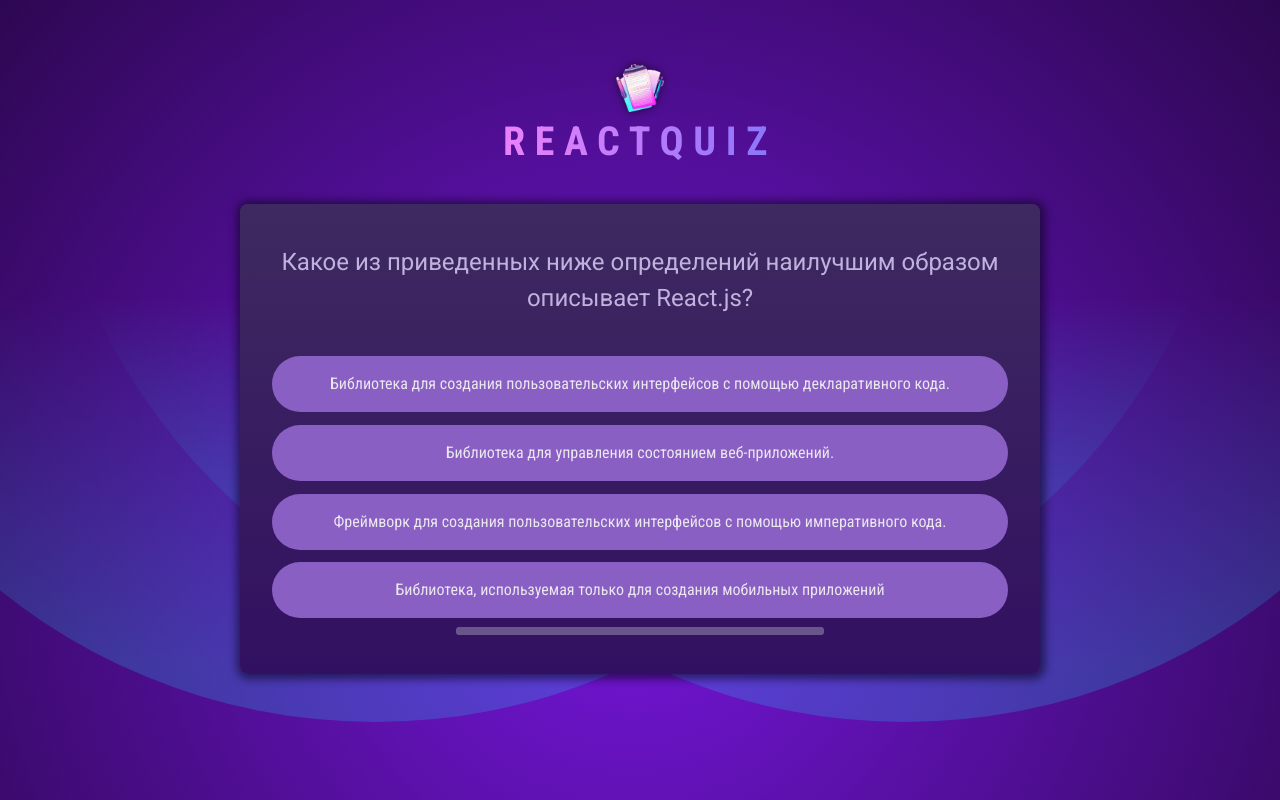
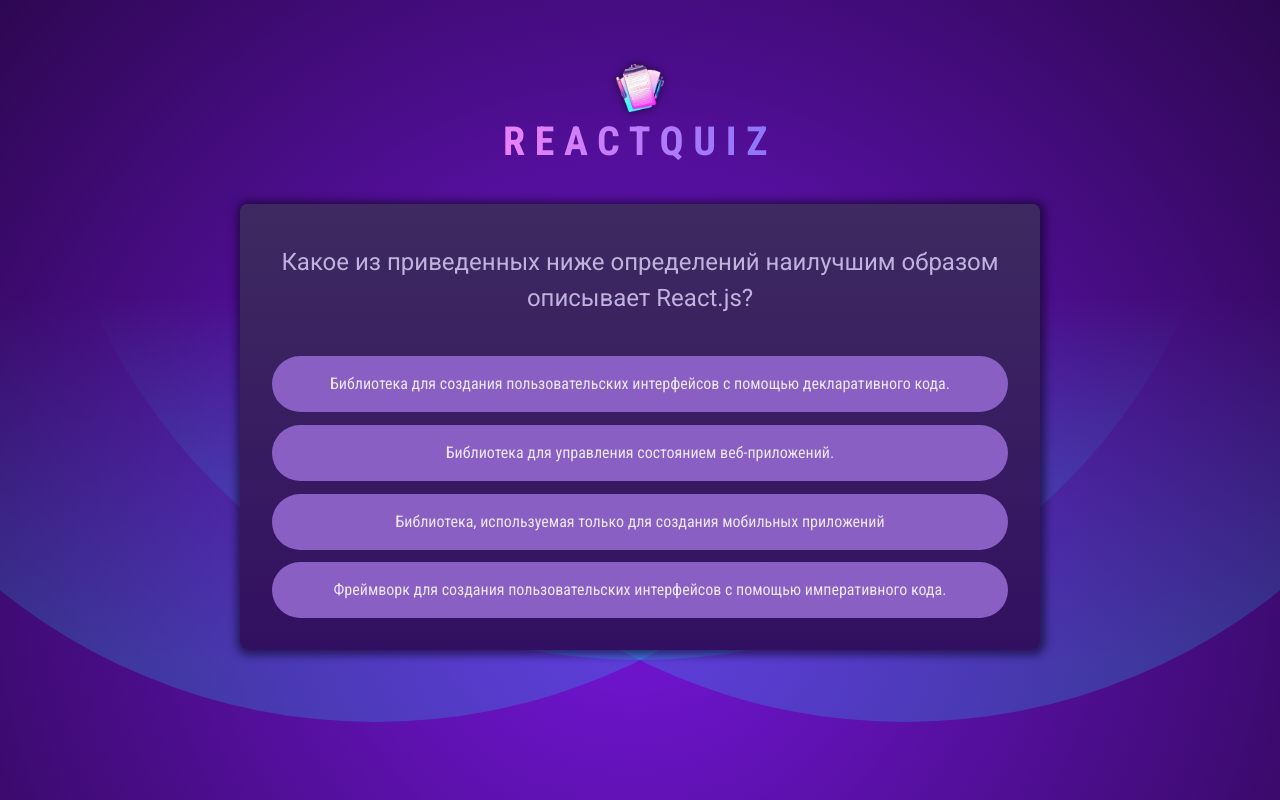
Before and after one commit to GeKtoRiX/projectQuiz, a React (Vite) app: page / in a window 1280 px wide. Built offline with nearby package versions, Linux system fonts and the light colour scheme.

Commit message:
separated logic in different componets

```diff
--- a/src/components/Answers.jsx
+++ b/src/components/Answers.jsx
@@ -1,15 +1,13 @@
 import { useRef } from 'react';
 
 export default function Answers({
-  userAnswers,
+  lastUserAnswer,
   answerState,
   currentAnswers,
   handleSelectAnswer,
 }) {
   // Текущий массив перемешанных ответов(Не подвержен перерендеру).
   const shuffledAnswer = useRef();
-  // Последний(текущий) ответ пользователя на вопрос.
-  const lastUserAnswer = userAnswers[userAnswers.length - 1];
 
   // Первичный перемешанный массив ответов.
   if (!shuffledAnswer.current) {
@@ -19,7 +17,7 @@
   }
   return (
     <ul id='answers'>
-      {currentAnswers.map((answer) => {
+      {shuffledAnswer.current.map((answer) => {
         // Сверка ответа пользователя с вариантами ответа.
         const isSelected = lastUserAnswer === answer;
         let cssClass = '';
@@ -38,6 +36,7 @@
               onClick={() => {
                 handleSelectAnswer(answer);
               }}
+              disabled={answerState !== ''}
             >
               {answer}
             </button>
--- a/src/components/Question.jsx
+++ b/src/components/Question.jsx
@@ -1,24 +1,52 @@
+import { useState } from 'react';
+import QUESTIONS from '@/data/questions.js';
 import Answers from './Answers.jsx';
-import QuestionTimer from './QuestionTimer.jsx';
+// import QuestionTimer from './QuestionTimer.jsx';
 
-export default function Question({
-  userAnswers,
-  answerState,
-  currentAnswers,
-  currentQuestionText,
-  handleSelectAnswer,
-  handleSkipAnswer,
-}) {
+export default function Question({ index, handleSelectAnswerMain, handleSkipAnswer }) {
+  const [answer, setAnswer] = useState({
+    selectedAnswer: '',
+    isCorrect: null,
+  });
+  // Стилизация ответа пользователя и добавления ответа пользователя в массив ответов.
+  function handleSelectAnswer(answer) {
+    // Ответ пользователя.
+    setAnswer({
+      selectedAnswer: answer,
+      isCorrect: null,
+    });
+    // Стилизация ответа пользователя
+    setTimeout(() => {
+      setAnswer({
+        selectedAnswer: answer,
+        isCorrect: QUESTIONS[index].answers[0] === answer,
+      });
+      // Добавления ответа пользователя в массив ответов.
+      setTimeout(() => {
+        console.log('Ответ пользователя добавлен...');
+        handleSelectAnswerMain(answer);
+      }, 2000);
+    }, 1000);
+  }
+  // Состояние ответа пользователя.
+  let answerState = '';
+  // Ответ пользователя.
+  if (answer.selectedAnswer && answer.isCorrect !== null) {
+    answerState = answer.isCorrect ? 'correct' : 'wrong';
+  } else if (answer.selectedAnswer) {
+    answerState = 'answered';
+  }
+
   return (
     <div id='question'>
-      <h2>{currentQuestionText}</h2>
+      <h2>{QUESTIONS[index].text}</h2>
       <Answers
-        userAnswers={userAnswers}
+        lastUserAnswer={answer.selectedAnswer}
         answerState={answerState}
-        currentAnswers={currentAnswers}
+        currentAnswers={QUESTIONS[index].answers}
         handleSelectAnswer={handleSelectAnswer}
       />
-      {<QuestionTimer timeout={3000} onTimeout={handleSkipAnswer} />}
+      {/* {<QuestionTimer timeout={3000} onTimeout={handleSkipAnswer} />} */}
     </div>
   );
 }
--- a/src/components/Quiz.jsx
+++ b/src/components/Quiz.jsx
@@ -4,50 +4,26 @@
 import Question from './Question';
 
 export default function Quiz() {
-  // Цветовое выделение ответа пользователя.
-  const [answerState, setAnswerState] = useState('');
   // Ответы пользователя.
   const [userAnswers, setUserAnswer] = useState([]);
 
   // Индекс текущего вопроса.
-  const activeQuestionIndex =
-    answerState === '' ? userAnswers.length : userAnswers.length - 1;
+  const activeQuestionIndex = userAnswers.length;
 
   // Функция обработки ответа пользователя.
-  const handleSelectAnswer = useCallback(
-    function handleSelectAnswer(selectedAnswer) {
-      // Нажатие пользователя на вариант ответа(Ререндер).
-      setAnswerState('answered');
-      // Добавление ответа пользователя в массив ответов.(Ренрендер).
-      setUserAnswer((prevUserAnswers) => {
-        return [...prevUserAnswers, selectedAnswer];
-      });
-      // Изменение стиля выбранного ответа в зависимости от правильности ответа.
-      setTimeout(() => {
-        if (selectedAnswer === QUESTIONS[activeQuestionIndex].answers[0])
-          // Ответ верный(Ререндер).
-          setAnswerState('correct');
-        else {
-          // Ответ не верный(Ререндер).
-          setAnswerState('wrong');
-        }
-        // Отображение стиля выбранного ответа в течение 2 секунд.
-        setTimeout(() => {
-          console.log('Ответ пользователя обработан...');
-          setAnswerState('');
-        }, 2000);
-      }, 1000);
-    },
-    [activeQuestionIndex]
-  );
+  const handleSelectAnswer = useCallback(function handleSelectAnswer(selectedAnswer) {
+    // Добавление ответа пользователя в массив ответов.(Ренрендер).
+    setUserAnswer((prevUserAnswers) => {
+      return [...prevUserAnswers, selectedAnswer];
+    });
+  }, []);
 
   // Пропуск ответа пользователя - null
-  const handleSkipAnswer = useCallback(
-    () => handleSelectAnswer(null),
-    [handleSelectAnswer]
-  );
+  const handleSkipAnswer = useCallback(() => {
+    console.log('Ответ отсутствует...');
+    handleSelectAnswer(null);
+  }, [handleSelectAnswer]);
 
-  console.log(answerState);
   console.log(userAnswers);
 
   // Проверка окончания вопросов.
@@ -67,11 +43,8 @@
     <div id='quiz'>
       <Question
         key={activeQuestionIndex}
-        userAnswers={userAnswers}
-        answerState={answerState}
-        currentQuestionText={QUESTIONS[activeQuestionIndex].text}
-        currentAnswers={QUESTIONS[activeQuestionIndex].answers}
-        handleSelectAnswer={handleSelectAnswer}
+        index={activeQuestionIndex}
+        handleSelectAnswerMain={handleSelectAnswer}
         handleSkipAnswer={handleSkipAnswer}
       />
     </div>
```
